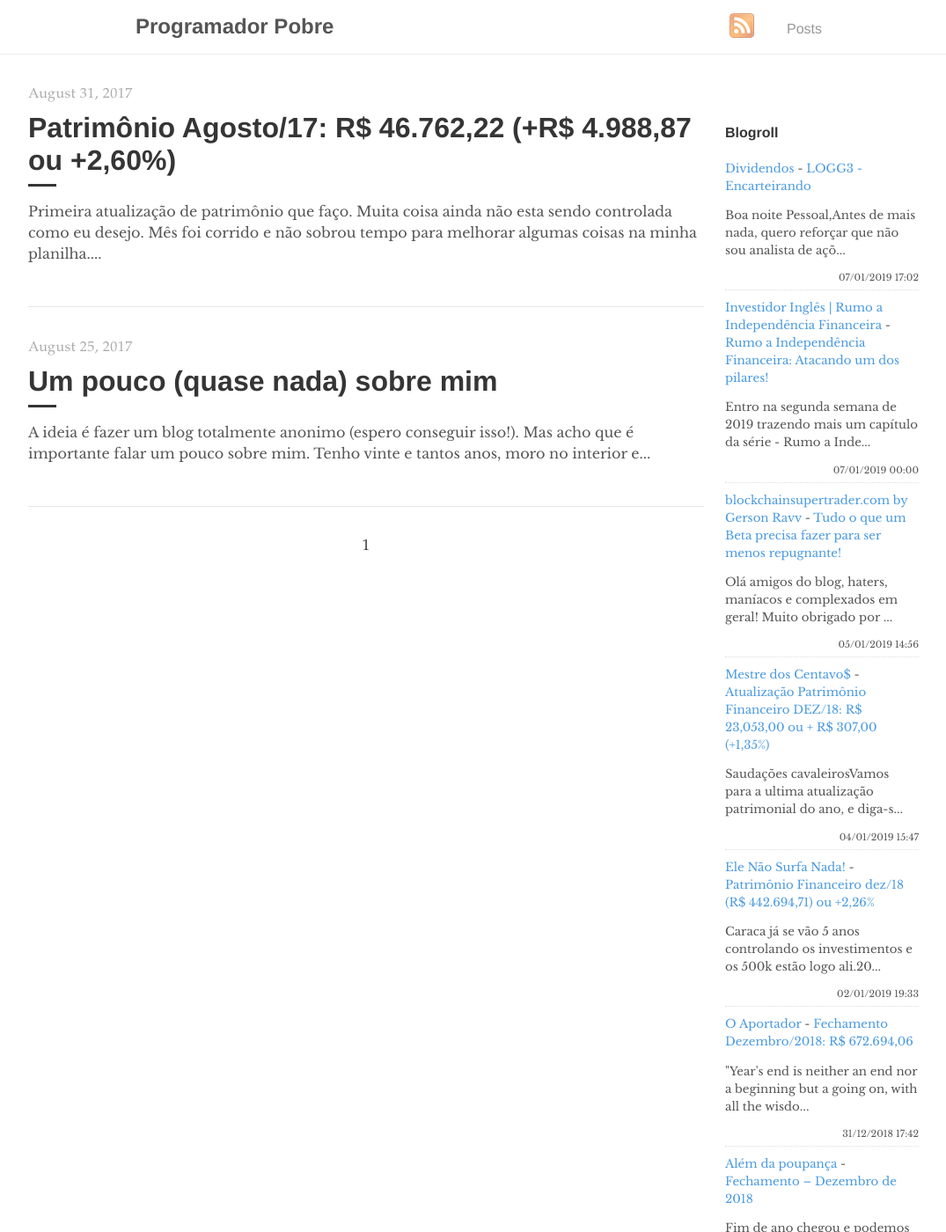
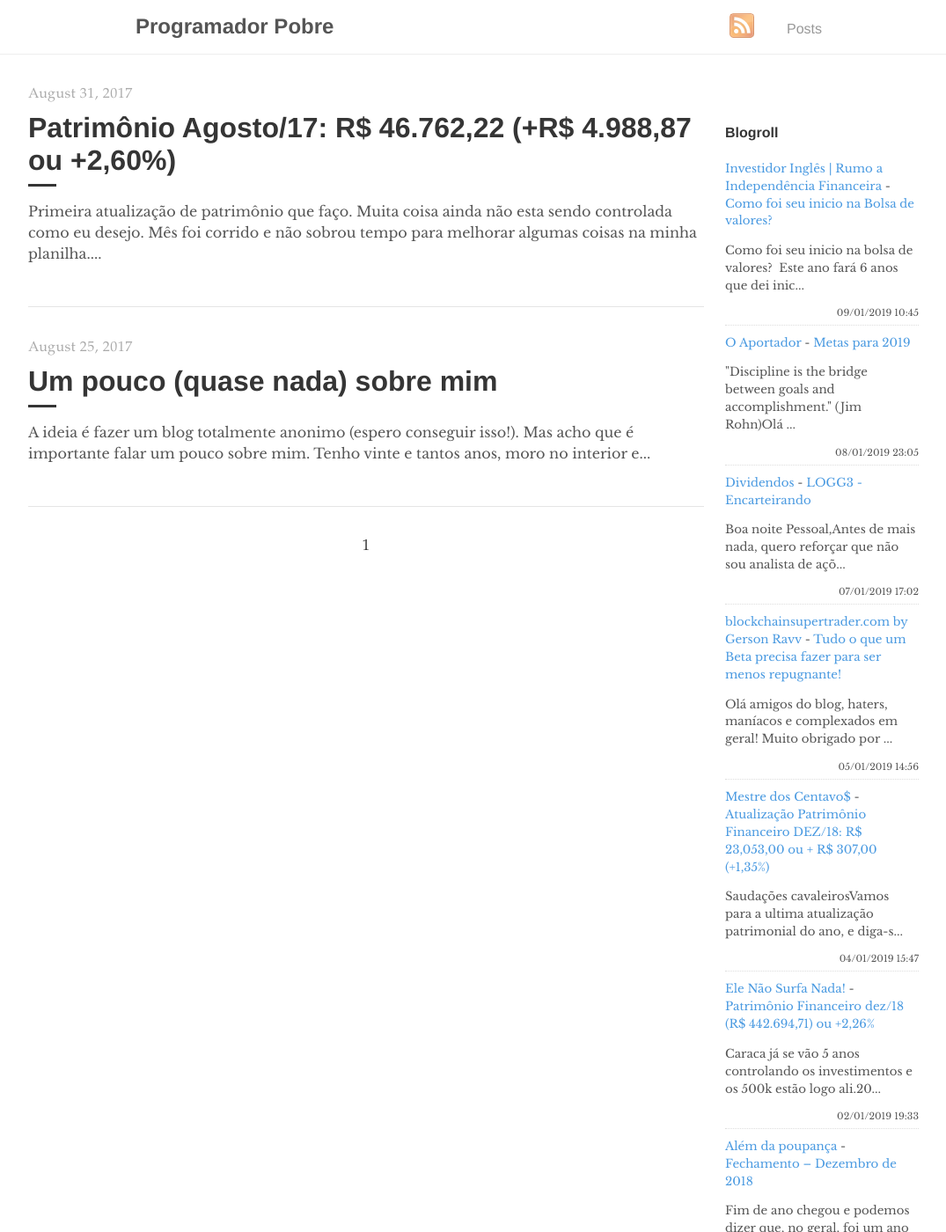
Before and after one commit to programadorpobre/programadorpobre.github.io, a Jekyll site: the page built from index.html, in a window 1280 px wide and 1400 px high. Shown: the whole window at 88% size, without its empty margins (96-1171 px from the left). Built offline with Jekyll 4.4.1, drawn with Linux system fonts in a browser that asks for light colours; the list of posts is cut into pages by our own code; comment, search, counter and statistics services are not loaded.

Commit message:
[ci skip] travis #522

```diff
--- a/_includes/feed-entries.html
+++ b/_includes/feed-entries.html
@@ -1,12 +1,17 @@
+<div class="feed-entry">
+    <a class="feed-entry-site-name" href="https://www.investidoringles.com/">Investidor Inglês | Rumo a Independência Financeira</a> - <a class="feed-entry-title" href="https://www.investidoringles.com/2019/01/como-foi-seu-inicio-na-bolsa-de-valores.html">Como foi seu inicio na Bolsa de valores?</a>
+    <p class="feed-entry-summary">Como foi seu inicio na bolsa de valores?&nbsp; Este ano fará 6 anos que dei inic...</p>
+    <time datetime="2019-01-09T10:45:00.000-02:00">09/01/2019 10:45</time>
+</div>
+<div class="feed-entry">
+    <a class="feed-entry-site-name" href="https://oaportadorfinanceiro.blogspot.com/">O Aportador</a> - <a class="feed-entry-title" href="https://oaportadorfinanceiro.blogspot.com/2019/01/metas-para-2019.html">Metas para 2019</a>
+    <p class="feed-entry-summary">"Discipline is the bridge between goals and accomplishment."&nbsp;(Jim Rohn)Olá ...</p>
+    <time datetime="2019-01-08T23:05:00.001-02:00">08/01/2019 23:05</time>
+</div>
 <div class="feed-entry">
     <a class="feed-entry-site-name" href="http://bonsdividendos.blogspot.com/">Dividendos</a> - <a class="feed-entry-title" href="http://bonsdividendos.blogspot.com/2019/01/logg3-encarteirando.html">LOGG3 - Encarteirando</a>
     <p class="feed-entry-summary">Boa noite Pessoal,Antes de mais nada, quero reforçar que não sou analista de açõ...</p>
     <time datetime="2019-01-07T17:02:00.001-08:00">07/01/2019 17:02</time>
-</div>
-<div class="feed-entry">
-    <a class="feed-entry-site-name" href="https://www.investidoringles.com/">Investidor Inglês | Rumo a Independência Financeira</a> - <a class="feed-entry-title" href="https://www.investidoringles.com/2019/01/3-capitulo-serie-rumo-independencia-financeira.html">Rumo a Independência Financeira: Atacando um dos pilares!</a>
-    <p class="feed-entry-summary">Entro na segunda semana de 2019 trazendo mais um capítulo da série - Rumo a Inde...</p>
-    <time datetime="2019-01-07T00:00:00.000-02:00">07/01/2019 00:00</time>
 </div>
 <div class="feed-entry">
     <a class="feed-entry-site-name" href="http://www.blockchainsupertrader.com/">blockchainsupertrader.com by Gerson Ravv</a> - <a class="feed-entry-title" href="http://www.blockchainsupertrader.com/2019/01/tudo-o-que-um-beta-precisa-fazer-para.html">Tudo o que um Beta precisa fazer para ser menos repugnante!</a>
@@ -24,11 +29,6 @@
     <time datetime="2019-01-02T19:33:00.001-02:00">02/01/2019 19:33</time>
 </div>
 <div class="feed-entry">
-    <a class="feed-entry-site-name" href="https://oaportadorfinanceiro.blogspot.com/">O Aportador</a> - <a class="feed-entry-title" href="https://oaportadorfinanceiro.blogspot.com/2018/12/fechamento-dezembro2018-r-67269406.html">Fechamento Dezembro/2018: R$ 672.694,06</a>
-    <p class="feed-entry-summary">"Year's end is neither an end nor a beginning but a going on, with all the wisdo...</p>
-    <time datetime="2018-12-31T17:42:00.002-02:00">31/12/2018 17:42</time>
-</div>
-<div class="feed-entry">
     <a class="feed-entry-site-name" href="https://alemdapoupanca.blogspot.com/">Além da poupança</a> - <a class="feed-entry-title" href="https://alemdapoupanca.blogspot.com/2018/12/fechamento-dezembro-de-2018.html">Fechamento – Dezembro de 2018</a>
     <p class="feed-entry-summary">Fim de ano chegou e podemos dizer que, no geral, foi um ano positivo. As eleiçõe...</p>
     <time datetime="2018-12-29T15:42:00.000-02:00">29/12/2018 15:42</time>
```
